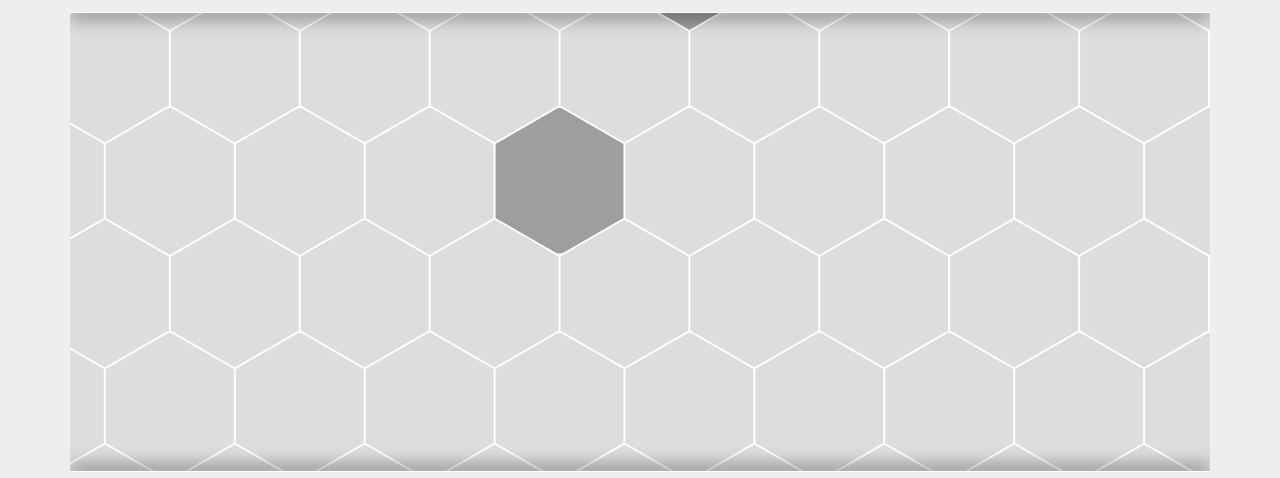
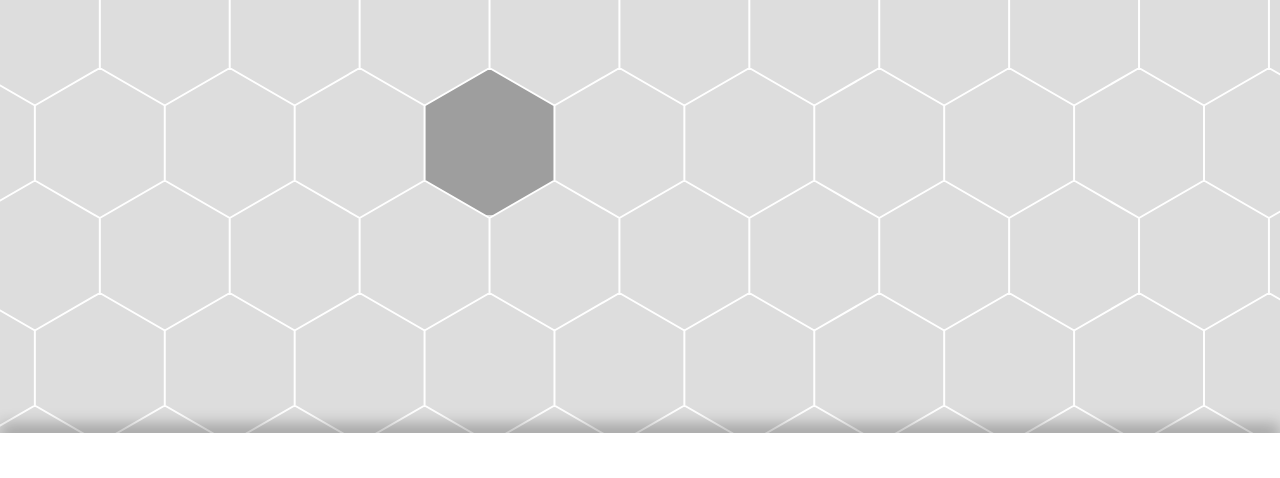
Before and after one commit to SNU-HCIL/PacificVis2017, a plain HTML site: page index.html in a window 1280 px wide. Shown: the part 180-658 px from the top of the page. Drawn offline with nearby package versions, Linux system fonts and the light colour scheme; files whose address does not match are found by name.

Commit message:
restyle jumbotron

```diff
--- a/index.html
+++ b/index.html
@@ -22,14 +22,13 @@
     <![endif]-->
   </head>
   <body>
- 		<div class="jumbotron">
+    <div class="jumbotron">
       <div class="container">
         <h1>10 years of PacificVis</h1>
         <p>This is a summary of ... </p>
-	      <div id="examples">
-	      <div id ="examples-deep"></div>
-	      </div>
-<!--        <p><a class="btn btn-primary btn-lg" href="#" role="button">Learn more &raquo;</a></p>-->
+      </div>
+      <div id="examples">
+        <div id ="examples-deep"></div>
       </div>
     </div>
 
--- a/style.css
+++ b/style.css
@@ -95,6 +95,11 @@ body {
 
 body >footer {height:500px;}
 
+.jumbotron {
+  padding:10px 0px;
+  padding-bottom:0px;
+}
+
 #examples {
   background: #ddd;
   height: 460px;
```
